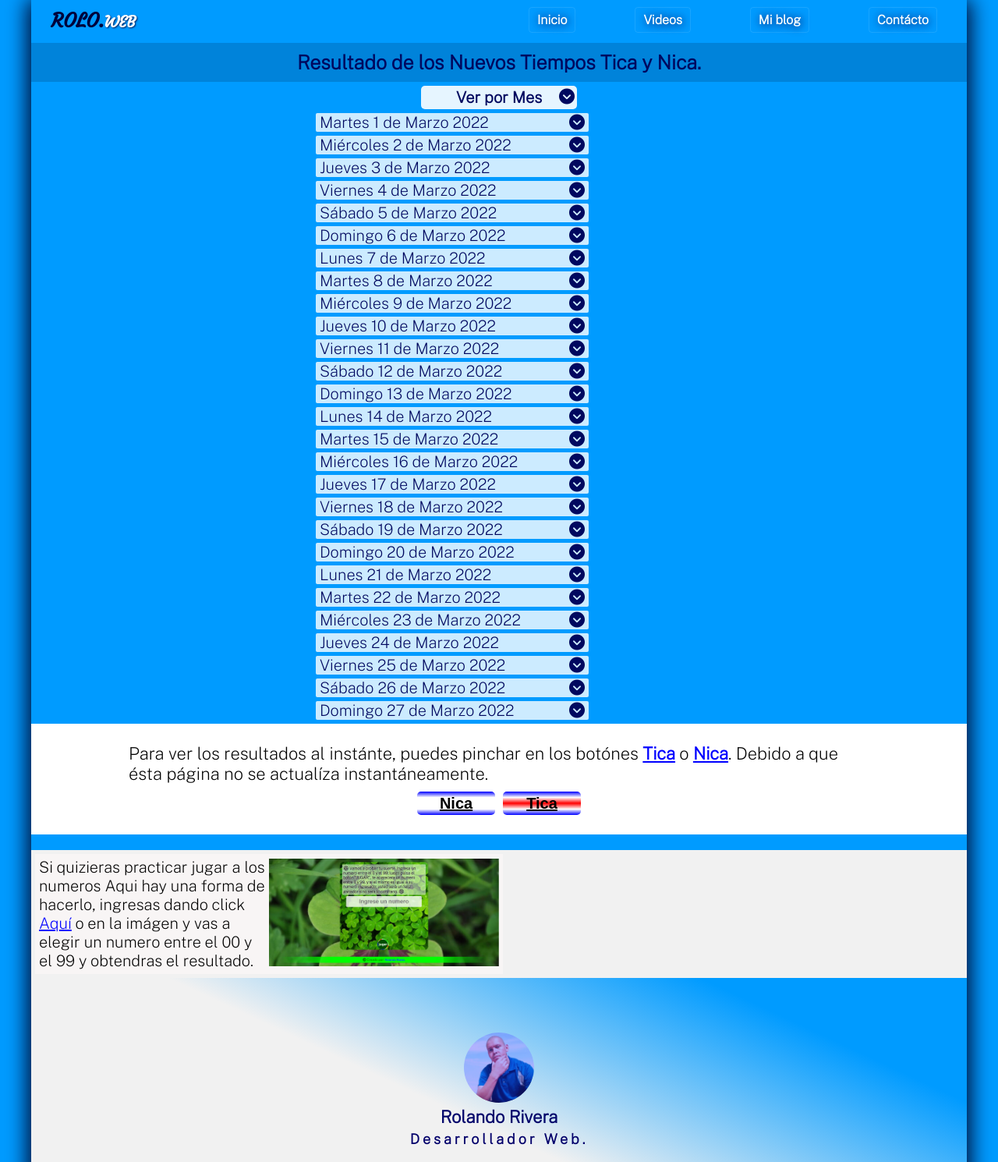
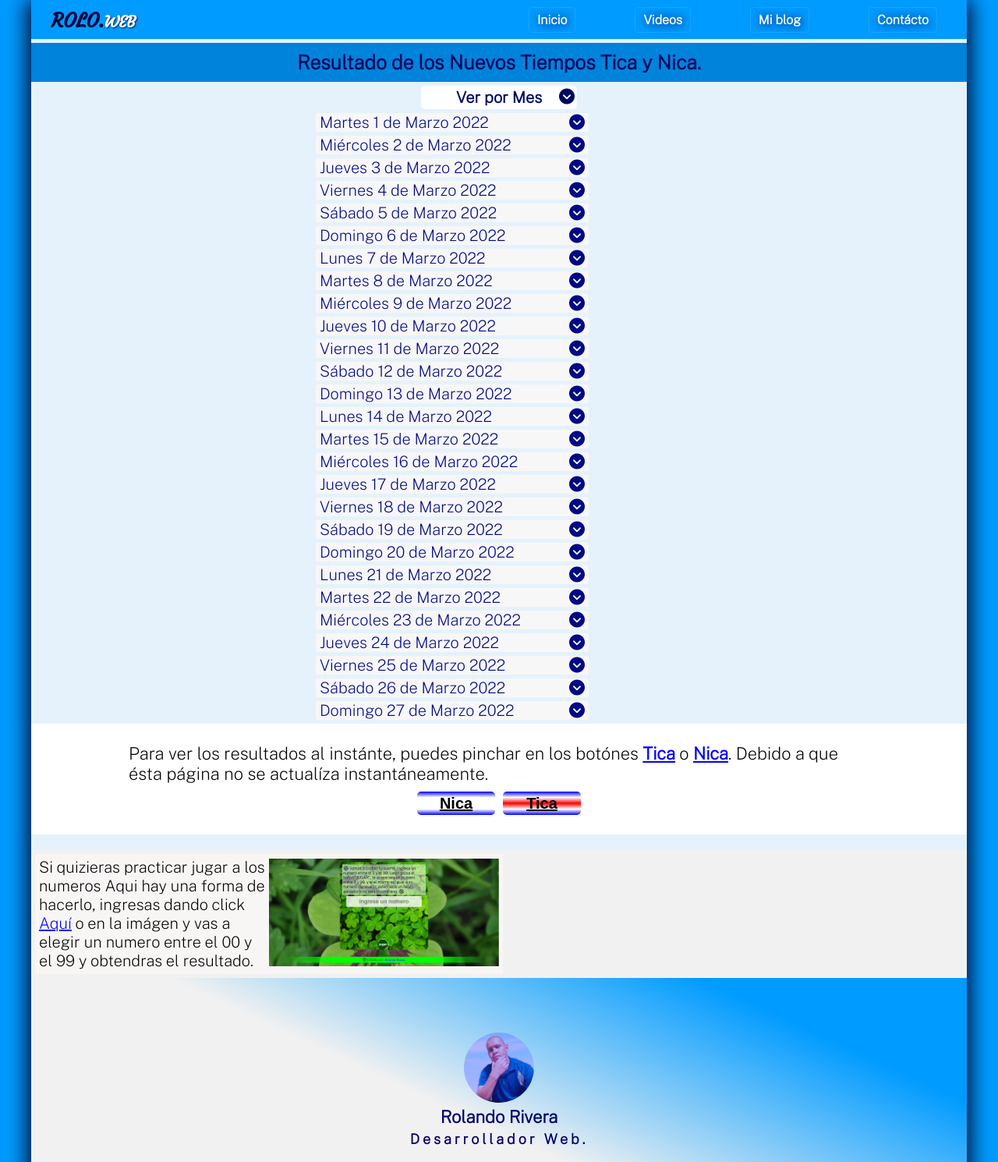
Before and after one commit to rolandoWe/roloweb, a PHP site: page /tiempos.php in a window 1280 px wide. Shown: the top 1490 px of the page at 78% size. Run offline with PHP 8.4, Linux system fonts and the light colour scheme; some libraries are stand-ins or nearby versions.

Commit message:
Add files via upload

```diff
--- a/tiempos.css
+++ b/tiempos.css
@@ -5,7 +5,7 @@
     min-height: 100px;
     padding: 50px 0 20px;
     margin: 5px auto;
-    background: rgb(0, 155, 255);
+    background: rgb(229, 242, 252);
 }
 /* AQUI TRABAJAMOS CON EL BOTÓN <<VER POR MES>> */
 .ull{
@@ -45,8 +45,8 @@ color:black
 }
 .ver_sub_ul{
     padding: 2px;
-    height:110px;
-    background: rgb(0, 8, 95);
+    height:150px;
+    background: transparent;
 }
 .sub_ul li a:hover{
     background: rgba(255, 255, 255, 0.8);
@@ -117,7 +117,7 @@ margin: 3px 0;
     height:0px;
     position: relative;
     /* border:solid blue 1px; */
-    background-color: rgb(0, 0, 163);
+    background-color: rgb(76, 76, 250);
     border-radius: 10px;
     overflow: hidden;
     transition: .5s;
@@ -149,7 +149,12 @@ margin: 3px 0;
     font-size: 20px;
     line-height: 20px;
     cursor: pointer;
-    background: rgb(0, 8, 95);
+    background: rgb(247, 247, 248);
+    transition: .3s;
+}
+.flecha:hover{
+    background: rgb(204, 204, 240);
+
 }
 .flecha i{
     margin-left: 20px;
@@ -173,8 +178,8 @@ margin: 3px 0;
 }
 .grupo_datos> p{
     padding: 2px 0;
-    background: rgba(255, 255, 255, 0.8);
-    color:rgb(0, 8, 95);
+    /* background: rgba(255, 255, 255, 0.8); */
+    color:rgb(0, 9, 131);
     text-align: left;
     padding-left: 5px;
     position: relative;
@@ -195,7 +200,7 @@ margin: 3px 0;
     width: 100%;
 }
 .tabla tr{
-    background-color: rgb(219, 219, 219);
+    background-color: rgb(255, 255, 255);
 }
 .tabla td{
     text-align: center;
```
